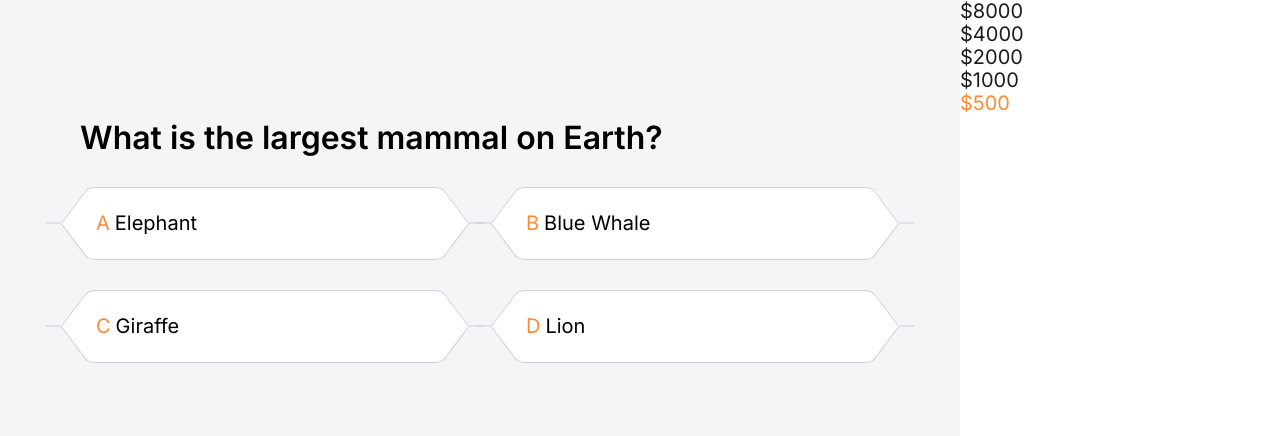
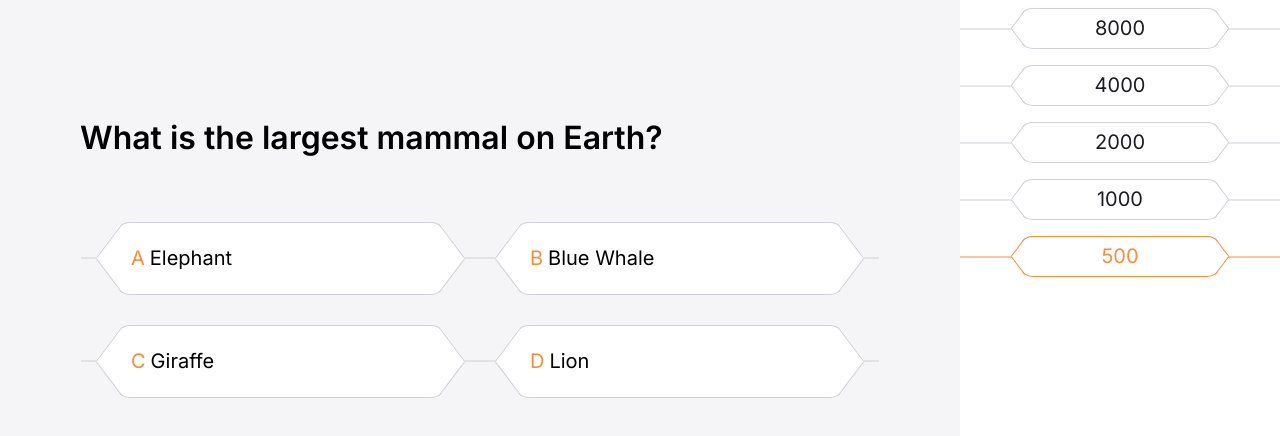
Before and after one commit to maximshkitin/millionaire, a Next.js app: page / in a window 1280 px wide. Both pictures are taken after a click on the button "Start". Shown: the top 436 px of the page. Built offline with nearby package versions, Linux system fonts and the light colour scheme.

Commit message:
Styled answer option list and win price option list (without mouse events)

```diff
--- a/app/components/QuizView/QuizScore.tsx
+++ b/app/components/QuizView/QuizScore.tsx
@@ -1,6 +1,7 @@
 import React from 'react';
 
 import '@/app/styles/QuizView/QuizScore.scss';
+import { QuizInfoOption } from '../shared';
 
 interface QuizScoreProps {
   scoreList?: number[];
@@ -26,9 +27,11 @@ export function QuizScore({ scoreList, currentLevelIndex }: QuizScoreProps) {
     <div className="QuizScoreWrapper">
         <div className="QuizScore">
            { scoreList?.slice().reverse().map(score => (
-              <div key={score} className={getScoreItemClassName(score, scoreList[currentLevelIndex])}>${score}</div>
+              <QuizInfoOption key={score} className={getScoreItemClassName(score, scoreList[currentLevelIndex])}>
+                 <span>{score}</span>
+              </QuizInfoOption>
             )
-          ) }
+          )}
         </div>
     </div>
   );
--- a/app/styles/QuizView/QuizOptions/QuizOptionTriangle.scss
+++ b/app/styles/QuizView/QuizOptions/QuizOptionTriangle.scss
@@ -52,7 +52,7 @@
     }
 }
 
-.reversed {
+.QuizOptionTriangleWrapper.reversed {
     & .QuizOptionTriangle {
         transform: rotate(180deg);
         left: unset;
--- a/app/styles/QuizView/QuizOptions/QuizOptions.scss
+++ b/app/styles/QuizView/QuizOptions/QuizOptions.scss
@@ -5,6 +5,7 @@ $Option-height: 54px;
 .Quiz {
 
     &Options {
+        padding: 35px;
         display: flex;
         flex-direction: initial;
         flex-wrap: wrap;
@@ -14,7 +15,7 @@ $Option-height: 54px;
     }
 
     &Option {
-        width: calc(50% - 30px);
+        width: calc(50% - 34px);
         margin-top: 30px;
 
         &Prefix {
@@ -23,5 +24,16 @@ $Option-height: 54px;
             position: relative;
             z-index: 2;
         }
+
+        .QuizInfoOption {
+            background-color: #fff;
+            width: 100%;
+            padding: 24px 15px;
+            border-radius: 15px;
+            border: 1px solid $Black-40;
+            border-color: $Black-40 transparent $Black-40 transparent;
+            font-weight: 400;
+            position: relative;
+        }
     }
 }
--- a/app/styles/QuizView/QuizScore.scss
+++ b/app/styles/QuizView/QuizScore.scss
@@ -1,14 +1,15 @@
 @import '../variables.scss';
 
 .QuizScoreWrapper {
-    display: flex;
-    flex-direction: column;
+    display: block;
     width: 25%;
+    overflow: hidden;
     background-color: #fff;
 }
 
 .QuizScore {
     width: 100%;
+    text-align: center;
 
     &Item {
         width: 100%;
@@ -24,4 +25,70 @@
             color: $Black-40;
         }
     }
+
+    .QuizInfoOption {
+        display: inline-block;
+        width: 64%;
+        margin: 8px;
+        padding: 8px;
+
+        &::before,
+        &::after {
+            width: 64px;
+        }
+
+        &::before {
+            left: -71px;
+        }
+        &::after {
+            right: -71px;
+        }
+
+        &.QuizScoreItemActive {
+            border-color: $Orange-100 transparent $Orange-100 transparent;
+            & .QuizOptionTriangleBorder,
+            &::before,
+            &::after {
+                background-color: $Orange-100;
+            }
+        }
+
+        &.QuizScoreItemInactive {
+            color: $Black-40;
+        }
+    }
+
+    .QuizOptionTriangle {
+        display: none;
+
+        &Border {
+            width: 22px;
+            left: -12px;
+
+            &Top {
+                top: 10px;
+            }
+
+            &Bottom {
+                bottom: 10px;
+            }
+        }
+    }
+    .QuizOptionTriangleWrapper.reversed .QuizOptionTriangle {
+        &Border {
+            &Top {
+                bottom: 10px;
+                right: -12px;
+                left: unset;
+                top: unset;
+            }
+
+            &Bottom {
+                top: 10px;
+                right: -12px;
+                left: unset;
+                bottom: unset;
+            }
+        }
+    }
 }
--- a/app/styles/shared/QuizInfoOption.scss
+++ b/app/styles/shared/QuizInfoOption.scss
@@ -1,17 +1,4 @@
 @import '../variables.scss';
-
-.QuizOption {
-    .QuizInfoOption {
-        background-color: #fff;
-        width: 100%;
-        padding: 24px 15px;
-        border-radius: 15px;
-        border: 1px solid $Black-40;
-        border-color: $Black-40 transparent $Black-40 transparent;
-        font-weight: 400;
-        position: relative;
-    }
-}
 
 .QuizInfoOption {
     background-color: #fff;
```
